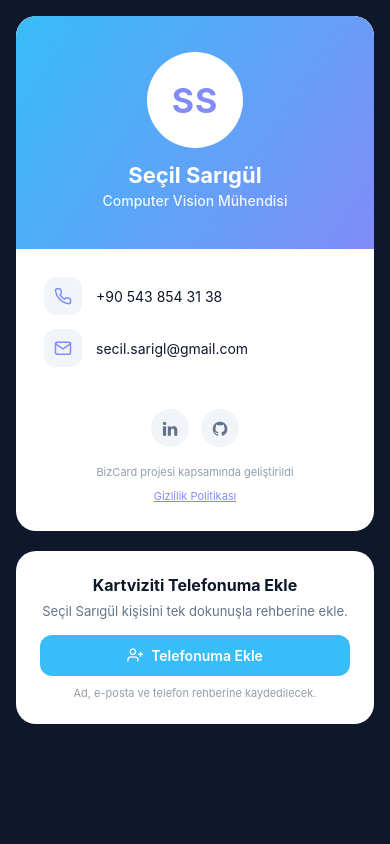
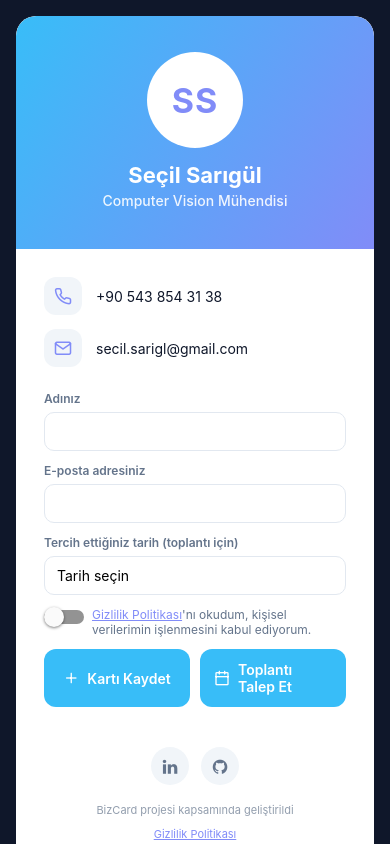
Before and after one commit to secilsarigl/bizcard-miuul, a React Native app in the folder mobile/: screen / in a window 390 px wide. Built offline with nearby package versions, Linux system fonts and the light colour scheme.

Commit message:
Add visitor form with contacts save and console-logged webhook events

```diff
--- /dev/null
+++ b/mobile/src/components/CardActionsForm.js
@@ -0,0 +1,155 @@
+import { useState, useRef } from 'react';
+import { View, Text, TextInput, TouchableOpacity, Switch, StyleSheet, Platform, Alert } from 'react-native';
+import DateTimePicker from '@react-native-community/datetimepicker';
+import { Feather } from '@expo/vector-icons';
+import { addOwnerToDeviceContacts } from '../lib/contacts';
+import { buildCardSaveEvent, buildMeetingRequestEvent, logEvent } from '../lib/events';
+
+export function CardActionsForm({ profile, onOpenPolicy }) {
+  const [visitorName, setVisitorName] = useState('');
+  const [visitorEmail, setVisitorEmail] = useState('');
+  const [preferredDate, setPreferredDate] = useState(null);
+  const [showPicker, setShowPicker] = useState(false);
+  const [consent, setConsent] = useState(false);
+  const [isSubmitting, setIsSubmitting] = useState(false);
+  const isSubmittingRef = useRef(false);
+
+  function validate(action) {
+    if (!visitorName.trim() || !visitorEmail.trim()) {
+      Alert.alert('Eksik bilgi', 'Adınızı ve e-posta adresinizi girin.');
+      return false;
+    }
+    if (!consent) {
+      Alert.alert('Onay gerekli', 'Devam etmek için Gizlilik Politikası onayı gerekiyor.');
+      return false;
+    }
+    if (action === 'meeting' && !preferredDate) {
+      Alert.alert('Tarih gerekli', 'Lütfen toplantı için bir tarih seçin.');
+      return false;
+    }
+    return true;
+  }
+
+  async function handleSubmit(action) {
+    if (isSubmittingRef.current) return;
+    if (!validate(action)) return;
+
+    isSubmittingRef.current = true;
+    setIsSubmitting(true);
+
+    const visitor = { name: visitorName.trim(), email: visitorEmail.trim() };
+
+    if (action === 'save') {
+      const result = await addOwnerToDeviceContacts(profile);
+      if (!result.added) {
+        Alert.alert('İzin gerekli', 'Rehbere eklemek için kişiler izni gerekiyor.');
+      }
+      logEvent(buildCardSaveEvent(profile, visitor));
+    } else {
+      logEvent(buildMeetingRequestEvent(profile, visitor, preferredDate.toISOString().slice(0, 10)));
+    }
+
+    setVisitorName('');
+    setVisitorEmail('');
+    setPreferredDate(null);
+    setConsent(false);
+
+    setTimeout(() => {
+      isSubmittingRef.current = false;
+      setIsSubmitting(false);
+    }, 800);
+  }
+
+  return (
+    <View style={styles.form}>
+      <View style={styles.field}>
+        <Text style={styles.label}>Adınız</Text>
+        <TextInput style={styles.input} value={visitorName} onChangeText={setVisitorName} />
+      </View>
+      <View style={styles.field}>
+        <Text style={styles.label}>E-posta adresiniz</Text>
+        <TextInput
+          style={styles.input}
+          value={visitorEmail}
+          onChangeText={setVisitorEmail}
+          keyboardType="email-address"
+          autoCapitalize="none"
+        />
+      </View>
+      <View style={styles.field}>
+        <Text style={styles.label}>Tercih ettiğiniz tarih (toplantı için)</Text>
+        <TouchableOpacity style={styles.input} onPress={() => setShowPicker(true)}>
+          <Text>{preferredDate ? preferredDate.toLocaleDateString('tr-TR') : 'Tarih seçin'}</Text>
+        </TouchableOpacity>
+        {showPicker && (
+          <DateTimePicker
+            value={preferredDate || new Date()}
+            mode="date"
+            minimumDate={new Date()}
+            onChange={(_event, selectedDate) => {
+              setShowPicker(Platform.OS === 'ios');
+              if (selectedDate) setPreferredDate(selectedDate);
+            }}
+          />
+        )}
+      </View>
+      <View style={styles.consentRow}>
+        <Switch value={consent} onValueChange={setConsent} />
+        <Text style={styles.consentText}>
+          <Text style={styles.link} onPress={onOpenPolicy}>Gizlilik Politikası</Text>
+          {"'nı okudum, kişisel verilerimin işlenmesini kabul ediyorum."}
+        </Text>
+      </View>
+      <View style={styles.actions}>
+        <TouchableOpacity
+          style={[styles.button, isSubmitting && styles.buttonDisabled]}
+          onPress={() => handleSubmit('save')}
+          disabled={isSubmitting}
+        >
+          <Feather name="plus" size={16} color="#fff" />
+          <Text style={styles.buttonText}>Kartı Kaydet</Text>
+        </TouchableOpacity>
+        <TouchableOpacity
+          style={[styles.button, isSubmitting && styles.buttonDisabled]}
+          onPress={() => handleSubmit('meeting')}
+          disabled={isSubmitting}
+        >
+          <Feather name="calendar" size={16} color="#fff" />
+          <Text style={styles.buttonText}>Toplantı Talep Et</Text>
+        </TouchableOpacity>
+      </View>
+    </View>
+  );
+}
+
+const styles = StyleSheet.create({
+  form: { gap: 12, marginBottom: 22, width: '100%' },
+  field: { gap: 6 },
+  label: { fontSize: 12, fontWeight: '600', color: '#64748b' },
+  input: {
+    paddingVertical: 10,
+    paddingHorizontal: 12,
+    borderRadius: 10,
+    borderWidth: 1,
+    borderColor: '#e2e8f0',
+    fontSize: 14,
+    color: '#0f172a',
+  },
+  consentRow: { flexDirection: 'row', alignItems: 'flex-start', gap: 8 },
+  consentText: { flex: 1, fontSize: 12, color: '#64748b' },
+  link: { color: '#818cf8', textDecorationLine: 'underline' },
+  actions: { flexDirection: 'row', gap: 10 },
+  button: {
+    flex: 1,
+    flexDirection: 'row',
+    alignItems: 'center',
+    justifyContent: 'center',
+    gap: 8,
+    backgroundColor: '#38bdf8',
+    paddingVertical: 12,
+    paddingHorizontal: 14,
+    borderRadius: 12,
+  },
+  buttonDisabled: { opacity: 0.6 },
+  buttonText: { color: '#fff', fontWeight: '600', fontSize: 14 },
+});
--- a/mobile/src/components/ProfileCard.js
+++ b/mobile/src/components/ProfileCard.js
@@ -1,6 +1,7 @@
 import { View, Text, TouchableOpacity, StyleSheet } from 'react-native';
 import { Avatar } from './Avatar';
 import { ContactList } from './ContactList';
+import { CardActionsForm } from './CardActionsForm';
 import { SocialLinks } from './SocialLinks';
 
 export function ProfileCard({ profile, onOpenPolicy }) {
@@ -9,6 +10,7 @@ export function ProfileCard({ profile, onOpenPolicy }) {
       <Avatar initials={profile.initials} name={profile.name} title={profile.title} />
       <View style={styles.body}>
         <ContactList phone={profile.phone} phoneHref={profile.phoneHref} email={profile.email} />
+        <CardActionsForm profile={profile} onOpenPolicy={onOpenPolicy} />
         <SocialLinks socials={profile.socials} />
         {profile.tagline ? <Text style={styles.footerNote}>{profile.tagline}</Text> : null}
         <TouchableOpacity onPress={onOpenPolicy}>
--- /dev/null
+++ b/mobile/src/lib/events.js
@@ -0,0 +1,48 @@
+import { Platform } from 'react-native';
+
+export function buildCardSaveEvent(profile, visitor) {
+  return {
+    event: 'card.save',
+    timestamp: new Date().toISOString(),
+    payload: {
+      card: {
+        name: profile.name,
+        title: profile.title,
+        phone: profile.phoneHref,
+        email: profile.email,
+      },
+      source: {
+        platform: Platform.OS,
+        referrer: null,
+      },
+      savedBy: {
+        name: visitor.name,
+        email: visitor.email,
+      },
+    },
+  };
+}
+
+export function buildMeetingRequestEvent(profile, visitor, preferredDate) {
+  return {
+    event: 'meeting.request',
+    timestamp: new Date().toISOString(),
+    payload: {
+      requester: {
+        name: visitor.name,
+        email: visitor.email,
+        phone: null,
+      },
+      message: null,
+      preferredDate,
+      cardOwner: {
+        name: profile.name,
+        email: profile.email,
+      },
+    },
+  };
+}
+
+export function logEvent(event) {
+  console.log(event);
+}
```
